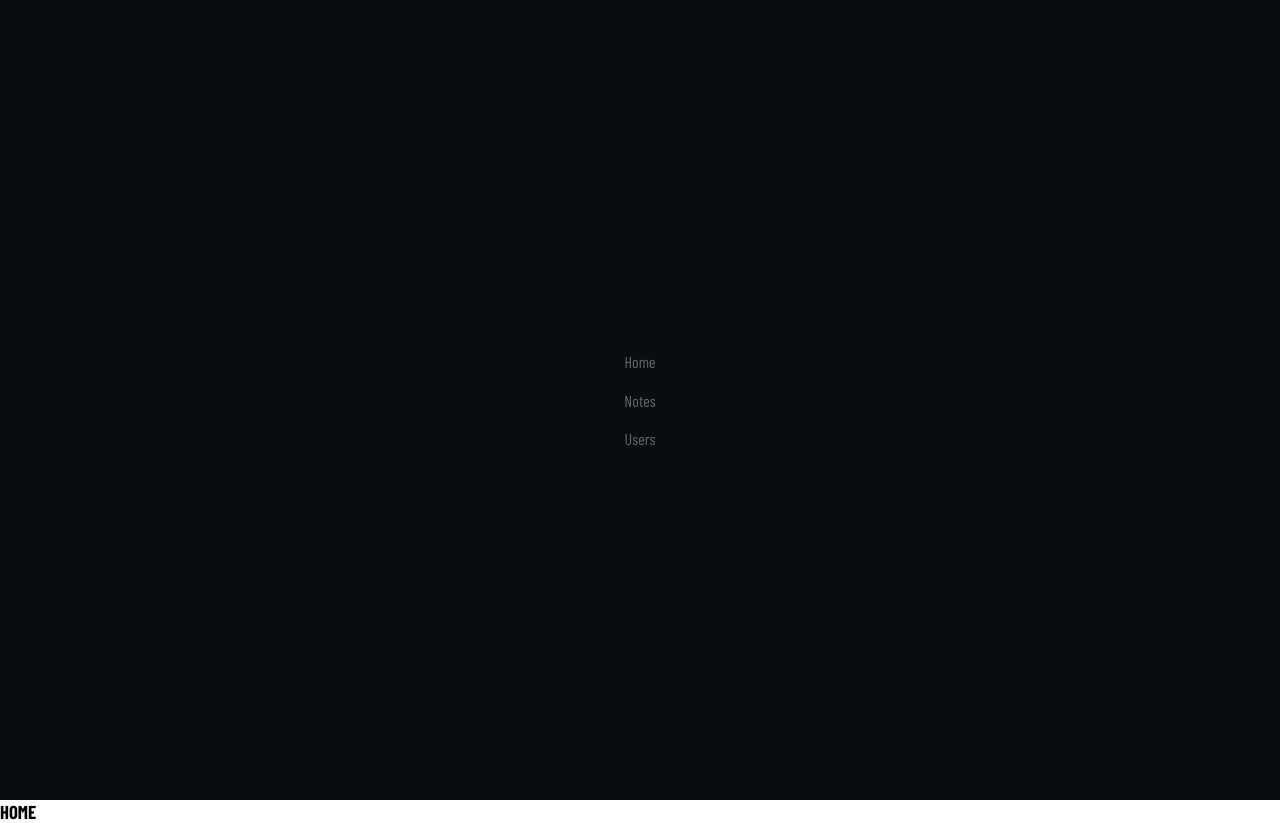
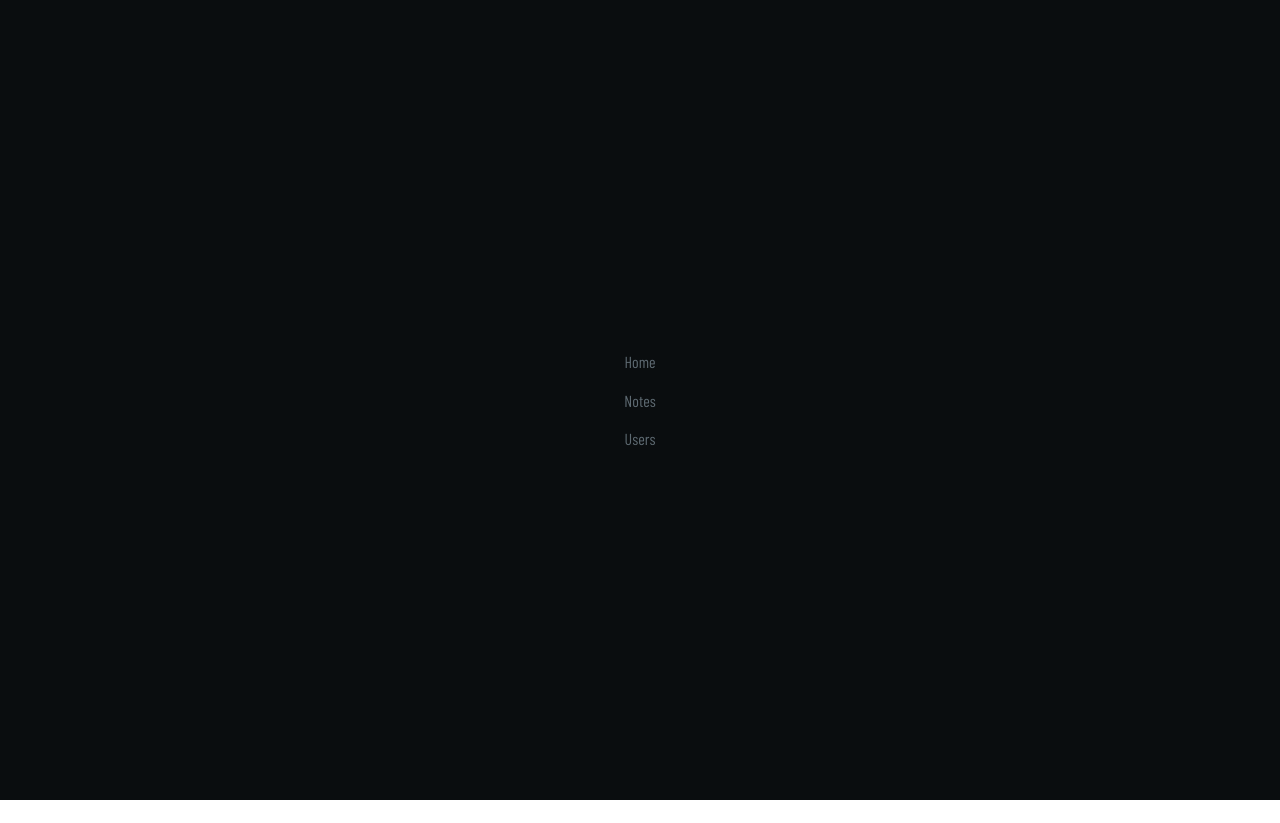
Before and after one commit to Scorpion19702022/SIMPLE_PROJECT_REACT_REDUX, a React (Vite) app: page / in a window 1280 px wide. After the commit the page ends 800 px from the top, so only its background shows below. Built offline with nearby package versions, Linux system fonts and the light colour scheme; a web font is replaced by a local one.

Commit message:
added style

```diff
--- a/src/Components/NavBar/NavBar.module.css
+++ b/src/Components/NavBar/NavBar.module.css
@@ -26,12 +26,12 @@
 
 .nav_container {
 	position: relative;
-	width: 100%;
-	height: 100vh;
+	background: none;
+	z-index: 10;
 }
 
 .btn {
-	position: absolute;
+	position: fixed;
 	width: 40px;
 	height: 40px;
 	top: 3%;
```
